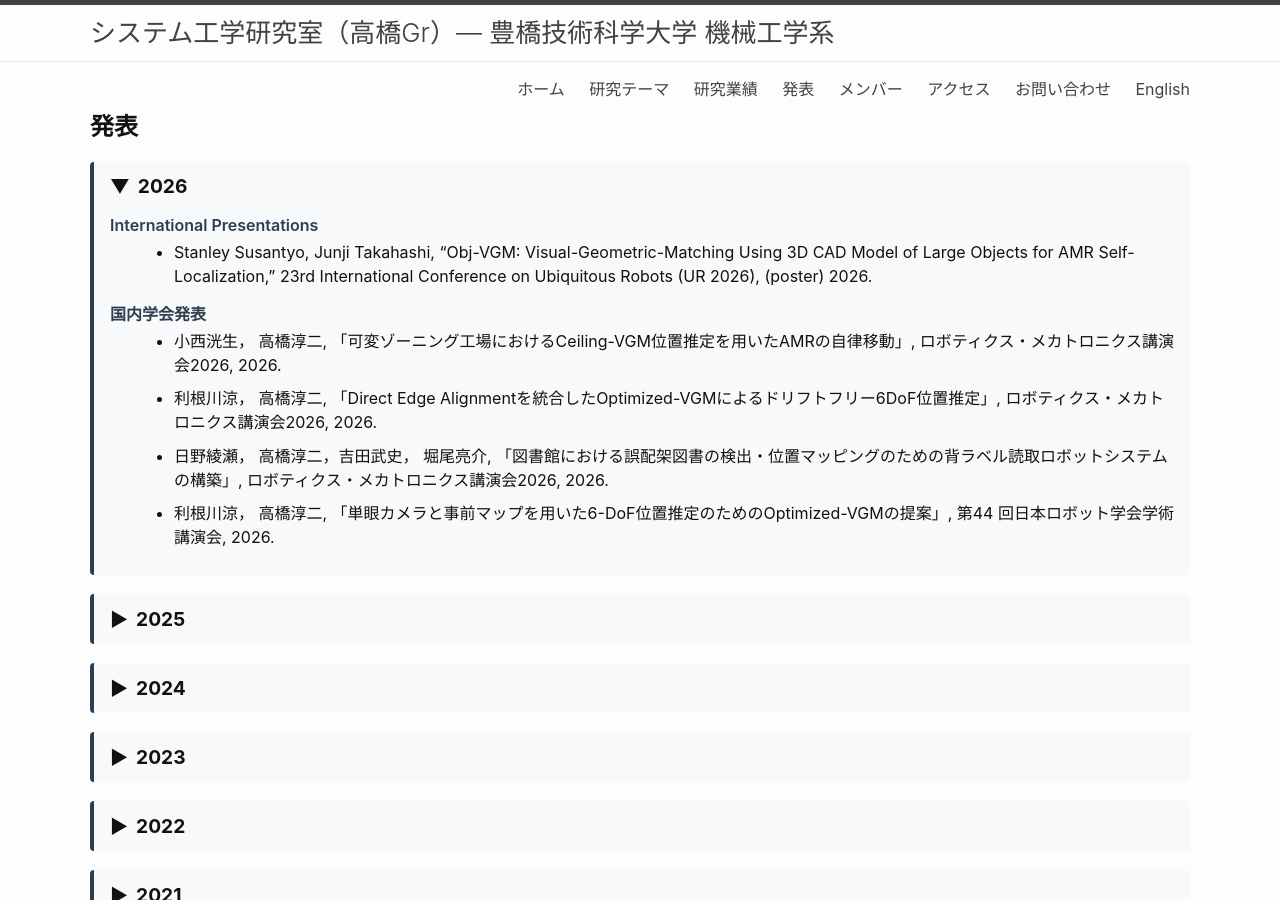
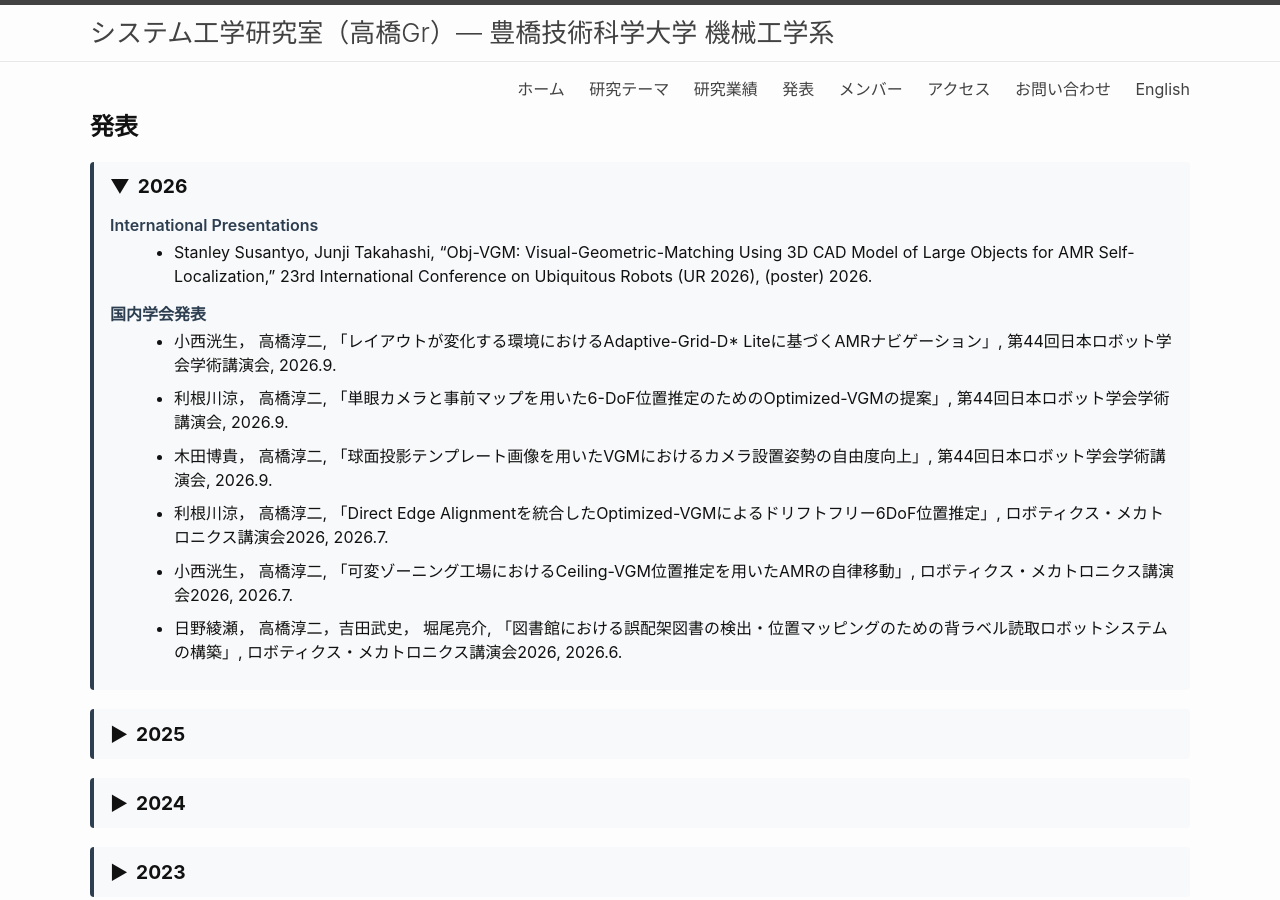
Before and after one commit to tlab-tut/tlab-site, a Jekyll site: the page built from presentations.md, in a window 1280 px wide and 900 px high. Built offline with Jekyll 4.4.1, drawn with Linux system fonts in a browser that asks for light colours.

Commit message:
Update 2026 domestic presentations and show presentation months

```diff
--- a/_data/presentations.yml
+++ b/_data/presentations.yml
@@ -1,7 +1,26 @@
+- title: レイアウトが変化する環境におけるAdaptive-Grid-D* Liteに基づくAMRナビゲーション
+  authors: 小西洸生， 高橋淳二
+  venue: 第44回日本ロボット学会学術講演会
+  year: 2026
+  month: 9
+  category: domestic
+  presentation_type: oral
+  award: false
+  language: ja
 - title: 単眼カメラと事前マップを用いた6-DoF位置推定のためのOptimized-VGMの提案
   authors: 利根川涼， 高橋淳二
-  venue: 第44 回日本ロボット学会学術講演会
+  venue: 第44回日本ロボット学会学術講演会
   year: 2026
+  month: 9
+  category: domestic
+  presentation_type: oral
+  award: false
+  language: ja
+- title: 球面投影テンプレート画像を用いたVGMにおけるカメラ設置姿勢の自由度向上
+  authors: 木田博貴， 高橋淳二
+  venue: 第44回日本ロボット学会学術講演会
+  year: 2026
+  month: 9
   category: domestic
   presentation_type: oral
   award: false
@@ -14,18 +33,11 @@
   presentation_type: poster
   award: false
   language: en
-- title: 図書館における誤配架図書の検出・位置マッピングのための背ラベル読取ロボットシステムの構築
-  authors: 日野綾瀬， 高橋淳二，吉田武史， 堀尾亮介
-  venue: ロボティクス・メカトロニクス講演会2026
-  year: 2026
-  category: domestic
-  presentation_type: poster
-  award: false
-  language: ja
 - title: Direct Edge Alignmentを統合したOptimized-VGMによるドリフトフリー6DoF位置推定
   authors: 利根川涼， 高橋淳二
   venue: ロボティクス・メカトロニクス講演会2026
   year: 2026
+  month: 7
   category: domestic
   presentation_type: poster
   award: false
@@ -34,6 +46,16 @@
   authors: 小西洸生， 高橋淳二
   venue: ロボティクス・メカトロニクス講演会2026
   year: 2026
+  month: 7
+  category: domestic
+  presentation_type: poster
+  award: false
+  language: ja
+- title: 図書館における誤配架図書の検出・位置マッピングのための背ラベル読取ロボットシステムの構築
+  authors: 日野綾瀬， 高橋淳二，吉田武史， 堀尾亮介
+  venue: ロボティクス・メカトロニクス講演会2026
+  year: 2026
+  month: 6
   category: domestic
   presentation_type: poster
   award: false
--- a/presentations.md
+++ b/presentations.md
@@ -4,10 +4,9 @@ title: 発表
 permalink: /presentations/
 ---
 
-{% assign pres = site.data.presentations
-   | sort: "year" | reverse %}
+{% assign pres = site.data.presentations %}
 
-{% assign years = pres | map: "year" | uniq %}
+{% assign years = pres | map: "year" | uniq | sort | reverse %}
 
 {% for y in years %}
 
@@ -46,7 +45,7 @@ permalink: /presentations/
   {{ pub.authors }},
   「{{ pub.title }}」,
   {{ pub.venue }},
-  {{ pub.year }}.
+  {{ pub.year }}.{% if pub.month %}{{ pub.month }}.{% endif %}
 </li>
 {% endfor %}
 </ul>
```
